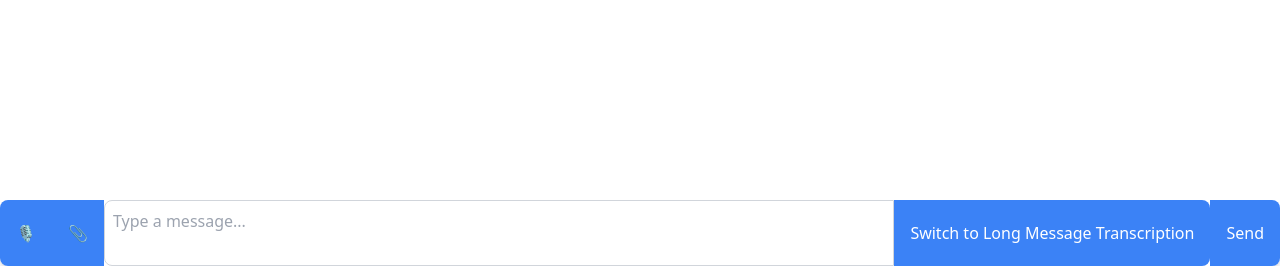
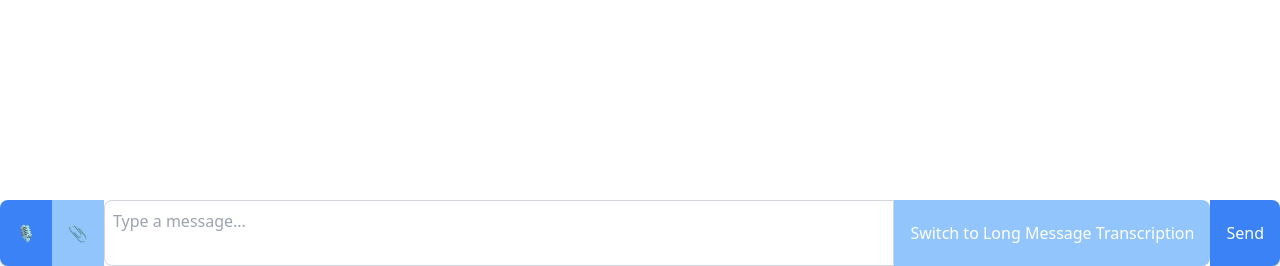
Before and after one commit to spiderweak/demo-speech-text-chat, a Flask app: page / in a window 1280 px wide. Shown: the part 534-800 px from the top of the page. Run offline with Flask 3, Linux system fonts and the light colour scheme; some libraries are stand-ins or nearby versions.

Commit message:
feat: changes some colors because why not

```diff
--- a/app/templates/index.html
+++ b/app/templates/index.html
@@ -35,7 +35,7 @@
             </button>
 
             <!-- Import File Button -->
-            <button id="importButton" aria-label="Import file" class="bg-blue-500 text-white px-4 py-2 hover:bg-blue-700">
+            <button id="importButton" aria-label="Import file" class="bg-blue-300 text-white px-4 py-2 hover:bg-blue-400">
                 📎 <!-- Paper Clip Emoji -->
             </button>
             <!-- Hidden File Input -->
@@ -46,7 +46,7 @@
 
             <textarea id="chatInput" placeholder="Type a message..." aria-label="Type your message here" class="flex-1 border border-gray-300 p-2 rounded-l-lg focus:outline-none focus:ring-2 focus:ring-blue-500"></textarea>
 
-            <button id="changeAudioMode" arial-label="Change Audio Mode" class="bg-blue-500 text-white px-4 py-2 rounded-r-lg hover:bg-blue-600">Switch to Long Message Transcription</button>
+            <button id="changeAudioMode" arial-label="Change Audio Mode" class="bg-blue-300 text-white px-4 py-2 rounded-r-lg hover:bg-blue-400">Switch to Long Message Transcription</button>
             <button id="sendButton" aria-label="Send message" class="bg-blue-500 text-white px-4 py-2 rounded-r-lg hover:bg-blue-600">Send</button>
         </div>
     </div>
```
